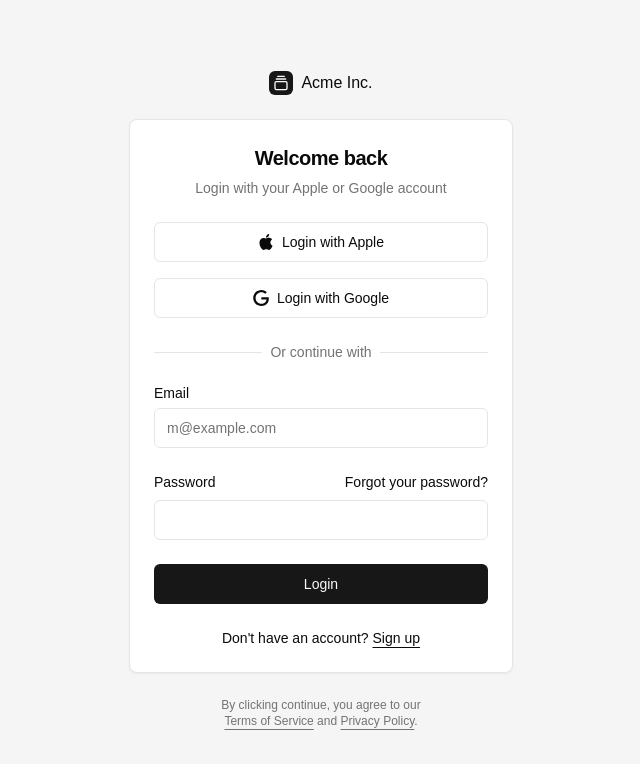
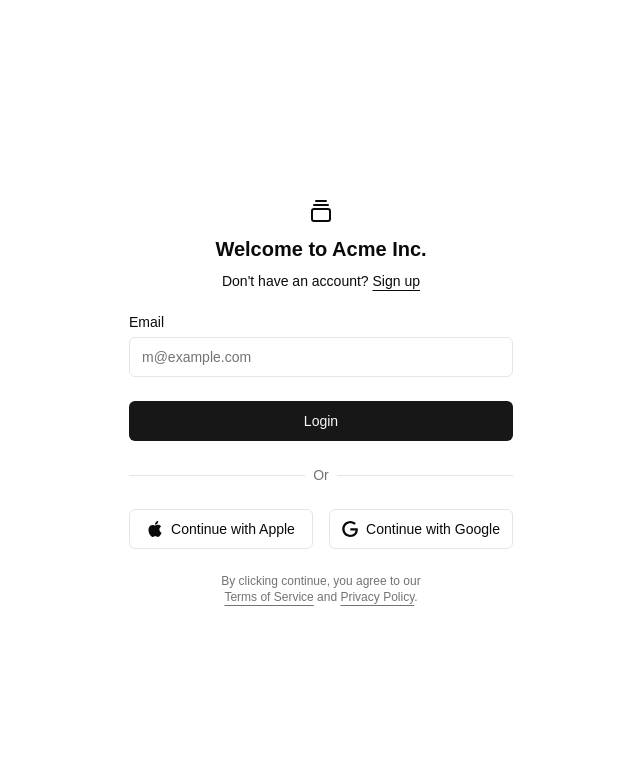
Before and after one commit to Scott-Kenning/mtgtrade, a Next.js app in the folder frontend/: page /login in a window 1280 px wide. Shown: the top 764 px of the page, without its empty margins (319-959 px from the left). Built offline with nearby package versions, Linux system fonts and the light colour scheme.

Commit message:
updateuser  schema and add new shad login page

```diff
--- a/frontend/app/login/page.tsx
+++ b/frontend/app/login/page.tsx
@@ -1,17 +1,9 @@
-import { GalleryVerticalEnd } from "lucide-react"
-
 import { LoginForm } from "@/components/login-form"
 
 export default function LoginPage() {
   return (
-    <div className="flex min-h-svh flex-col items-center justify-center gap-6 bg-muted p-6 md:p-10">
-      <div className="flex w-full max-w-sm flex-col gap-6">
-        <a href="#" className="flex items-center gap-2 self-center font-medium">
-          <div className="flex h-6 w-6 items-center justify-center rounded-md bg-primary text-primary-foreground">
-            <GalleryVerticalEnd className="size-4" />
-          </div>
-          Acme Inc.
-        </a>
+    <div className="flex min-h-svh flex-col items-center justify-center gap-6 bg-background p-6 md:p-10">
+      <div className="w-full max-w-sm">
         <LoginForm />
       </div>
     </div>
--- a/frontend/app/page.tsx
+++ b/frontend/app/page.tsx
@@ -1,3 +1,5 @@
+"use client";
+
 import { UserContext } from "@/contexts/UserContext";
 import { loadUser } from "@/lib/localStorage";
 import { User } from "@/types/user";
--- a/frontend/components/login-form.tsx
+++ b/frontend/components/login-form.tsx
@@ -1,12 +1,7 @@
+import { GalleryVerticalEnd } from "lucide-react"
+
 import { cn } from "@/lib/utils"
 import { Button } from "@/components/ui/button"
-import {
-  Card,
-  CardContent,
-  CardDescription,
-  CardHeader,
-  CardTitle,
-} from "@/components/ui/card"
 import { Input } from "@/components/ui/input"
 import { Label } from "@/components/ui/label"
 
@@ -16,42 +11,27 @@
 }: React.ComponentPropsWithoutRef<"div">) {
   return (
     <div className={cn("flex flex-col gap-6", className)} {...props}>
-      <Card>
-        <CardHeader className="text-center">
-          <CardTitle className="text-xl">Welcome back</CardTitle>
-          <CardDescription>
-            Login with your Apple or Google account
-          </CardDescription>
-        </CardHeader>
-        <CardContent>
       <form>
-            <div className="grid gap-6">
-              <div className="flex flex-col gap-4">
-                <Button variant="outline" className="w-full">
-                  <svg xmlns="http://www.w3.org/2000/svg" viewBox="0 0 24 24">
-                    <path
-                      d="M12.152 6.896c-.948 0-2.415-1.078-3.96-1.04-2.04.027-3.91 1.183-4.961 3.014-2.117 3.675-.546 9.103 1.519 12.09 1.013 1.454 2.208 3.09 3.792 3.039 1.52-.065 2.09-.987 3.935-.987 1.831 0 2.35.987 3.96.948 1.637-.026 2.676-1.48 3.676-2.948 1.156-1.688 1.636-3.325 1.662-3.415-.039-.013-3.182-1.221-3.22-4.857-.026-3.04 2.48-4.494 2.597-4.559-1.429-2.09-3.623-2.324-4.39-2.376-2-.156-3.675 1.09-4.61 1.09zM15.53 3.83c.843-1.012 1.4-2.427 1.245-3.83-1.207.052-2.662.805-3.532 1.818-.78.896-1.454 2.338-1.273 3.714 1.338.104 2.715-.688 3.559-1.701"
-                      fill="currentColor"
-                    />
-                  </svg>
-                  Login with Apple
-                </Button>
-                <Button variant="outline" className="w-full">
-                  <svg xmlns="http://www.w3.org/2000/svg" viewBox="0 0 24 24">
-                    <path
-                      d="M12.48 10.92v3.28h7.84c-.24 1.84-.853 3.187-1.787 4.133-1.147 1.147-2.933 2.4-6.053 2.4-4.827 0-8.6-3.893-8.6-8.72s3.773-8.72 8.6-8.72c2.6 0 4.507 1.027 5.907 2.347l2.307-2.307C18.747 1.44 16.133 0 12.48 0 5.867 0 .307 5.387.307 12s5.56 12 12.173 12c3.573 0 6.267-1.173 8.373-3.36 2.16-2.16 2.84-5.213 2.84-7.667 0-.76-.053-1.467-.173-2.053H12.48z"
-                      fill="currentColor"
-                    />
-                  </svg>
-                  Login with Google
-                </Button>
+        <div className="flex flex-col gap-6">
+          <div className="flex flex-col items-center gap-2">
+            <a
+              href="#"
+              className="flex flex-col items-center gap-2 font-medium"
+            >
+              <div className="flex h-8 w-8 items-center justify-center rounded-md">
+                <GalleryVerticalEnd className="size-6" />
               </div>
-              <div className="relative text-center text-sm after:absolute after:inset-0 after:top-1/2 after:z-0 after:flex after:items-center after:border-t after:border-border">
-                <span className="relative z-10 bg-background px-2 text-muted-foreground">
-                  Or continue with
-                </span>
+              <span className="sr-only">Acme Inc.</span>
+            </a>
+            <h1 className="text-xl font-bold">Welcome to Acme Inc.</h1>
+            <div className="text-center text-sm">
+              Don&apos;t have an account?{" "}
+              <a href="#" className="underline underline-offset-4">
+                Sign up
+              </a>
             </div>
-              <div className="grid gap-6">
+          </div>
+          <div className="flex flex-col gap-6">
             <div className="grid gap-2">
               <Label htmlFor="email">Email</Label>
               <Input
@@ -61,33 +41,38 @@
                 required
               />
             </div>
-                <div className="grid gap-2">
-                  <div className="flex items-center">
-                    <Label htmlFor="password">Password</Label>
-                    <a
-                      href="#"
-                      className="ml-auto text-sm underline-offset-4 hover:underline"
-                    >
-                      Forgot your password?
-                    </a>
-                  </div>
-                  <Input id="password" type="password" required />
-                </div>
             <Button type="submit" className="w-full">
               Login
             </Button>
           </div>
-              <div className="text-center text-sm">
-                Don&apos;t have an account?{" "}
-                <a href="#" className="underline underline-offset-4">
-                  Sign up
-                </a>
+          <div className="relative text-center text-sm after:absolute after:inset-0 after:top-1/2 after:z-0 after:flex after:items-center after:border-t after:border-border">
+            <span className="relative z-10 bg-background px-2 text-muted-foreground">
+              Or
+            </span>
+          </div>
+          <div className="grid gap-4 sm:grid-cols-2">
+            <Button variant="outline" className="w-full">
+              <svg xmlns="http://www.w3.org/2000/svg" viewBox="0 0 24 24">
+                <path
+                  d="M12.152 6.896c-.948 0-2.415-1.078-3.96-1.04-2.04.027-3.91 1.183-4.961 3.014-2.117 3.675-.546 9.103 1.519 12.09 1.013 1.454 2.208 3.09 3.792 3.039 1.52-.065 2.09-.987 3.935-.987 1.831 0 2.35.987 3.96.948 1.637-.026 2.676-1.48 3.676-2.948 1.156-1.688 1.636-3.325 1.662-3.415-.039-.013-3.182-1.221-3.22-4.857-.026-3.04 2.48-4.494 2.597-4.559-1.429-2.09-3.623-2.324-4.39-2.376-2-.156-3.675 1.09-4.61 1.09zM15.53 3.83c.843-1.012 1.4-2.427 1.245-3.83-1.207.052-2.662.805-3.532 1.818-.78.896-1.454 2.338-1.273 3.714 1.338.104 2.715-.688 3.559-1.701"
+                  fill="currentColor"
+                />
+              </svg>
+              Continue with Apple
+            </Button>
+            <Button variant="outline" className="w-full">
+              <svg xmlns="http://www.w3.org/2000/svg" viewBox="0 0 24 24">
+                <path
+                  d="M12.48 10.92v3.28h7.84c-.24 1.84-.853 3.187-1.787 4.133-1.147 1.147-2.933 2.4-6.053 2.4-4.827 0-8.6-3.893-8.6-8.72s3.773-8.72 8.6-8.72c2.6 0 4.507 1.027 5.907 2.347l2.307-2.307C18.747 1.44 16.133 0 12.48 0 5.867 0 .307 5.387.307 12s5.56 12 12.173 12c3.573 0 6.267-1.173 8.373-3.36 2.16-2.16 2.84-5.213 2.84-7.667 0-.76-.053-1.467-.173-2.053H12.48z"
+                  fill="currentColor"
+                />
+              </svg>
+              Continue with Google
+            </Button>
           </div>
         </div>
       </form>
-        </CardContent>
-      </Card>
-      <div className="text-balance text-center text-xs text-muted-foreground [&_a]:underline [&_a]:underline-offset-4 [&_a]:hover:text-primary  ">
+      <div className="text-balance text-center text-xs text-muted-foreground [&_a]:underline [&_a]:underline-offset-4 hover:[&_a]:text-primary  ">
         By clicking continue, you agree to our <a href="#">Terms of Service</a>{" "}
         and <a href="#">Privacy Policy</a>.
       </div>
--- a/frontend/types/user.ts
+++ b/frontend/types/user.ts
@@ -1,4 +1,5 @@
 export type User = {
+  id: string;
   name: string;
   email: string;
 };
```
Also changed, not shown: 1 other file (tests, documents, lock files or other folders). Lines whose indentation alone changed are shown as unchanged.
